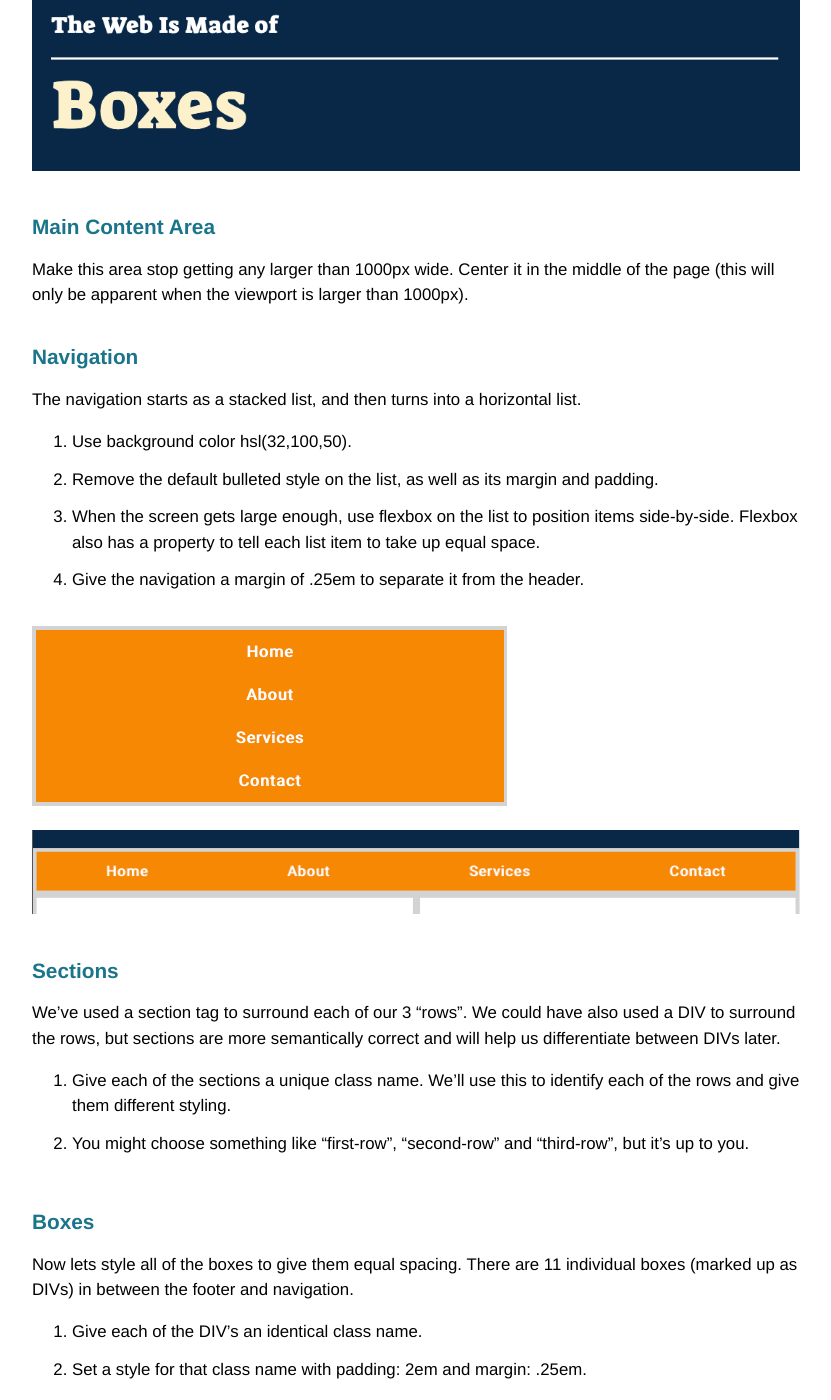
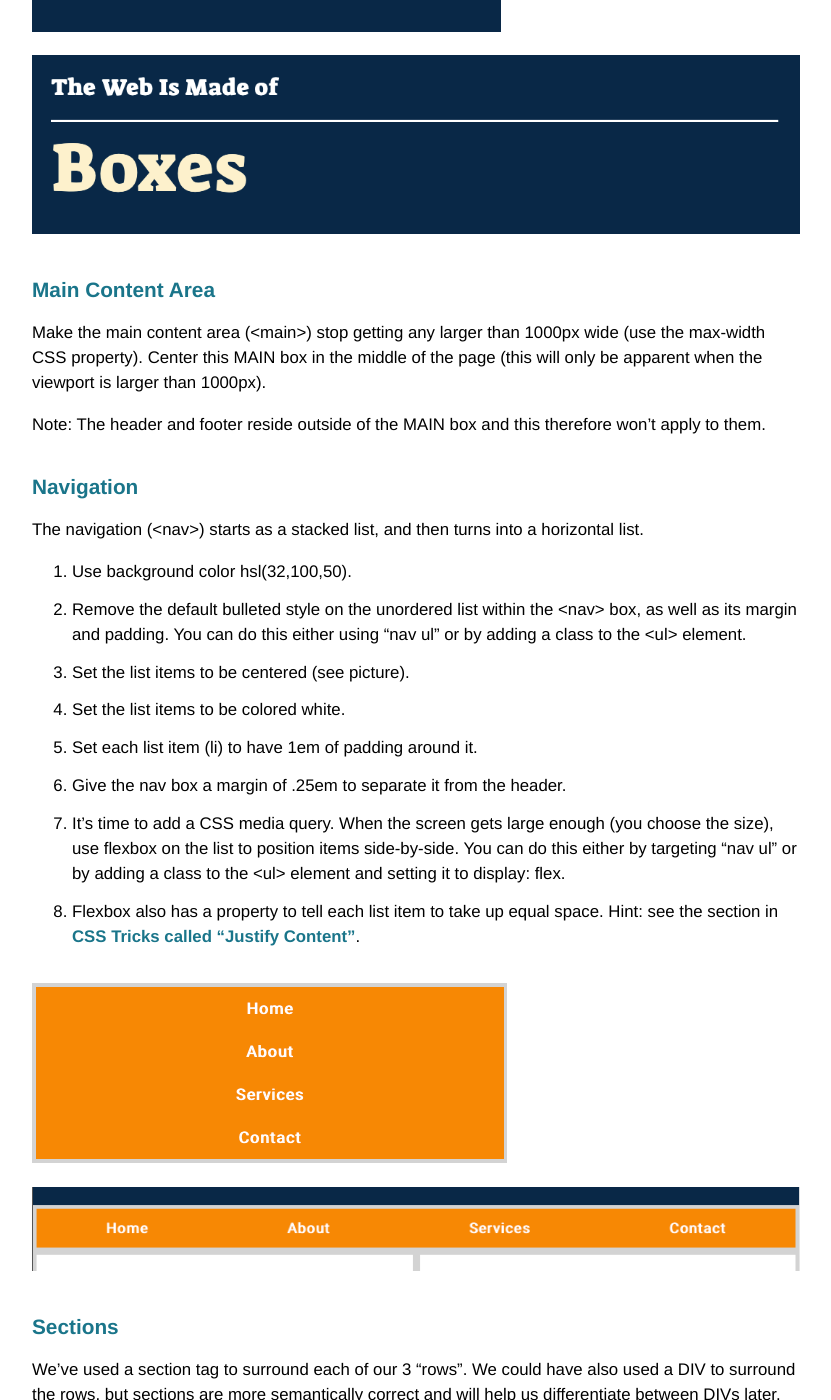
Before and after one commit to KentStateWeb/rwd, a Jekyll site: the page built from _assignments/layout2.md, in a window 1280 px wide and 1400 px high, scrolled down 5128 px. Shown: the whole window, without its empty margins (224-1055 px from the left). Built offline with Jekyll 4.4.1, drawn with Linux system fonts in a browser that asks for light colours; some of the changed text lies outside the part shown.

Commit message:
Added clarfication to boxes and layout assignment

```diff
--- a/_assignments/layout2.md
+++ b/_assignments/layout2.md
@@ -38,11 +38,12 @@
 
 ### Header
 
-Let's start with the header.  Rather than telling you what rules to use, I'm going to provide you with an image of how the header should look.  It's up to you to style it, but it doesn't have to be exact.
+Let's start with the header (<header>).  Rather than telling you what rules to use, I'm going to provide you with an image of how the header should look.  It's up to you to style it, but it doesn't have to be exact.
 
-1.  Use colors hsl(206,100,14) (Blue) and hsl(43,100,90) (Yellow)
+1.  Use colors hsl(206,100,14) (Blue in Blackboard), hsl(43,100,90) (Yellow) and White
 2.  Set the header in font-family: 'Suez One', serif;
-3.  In order to get the word "Boxes" on its own line, you'll need to use the "display" property and target the "span" around the word "boxes".
+3.  In order to get the word "Boxes" on its own line, you'll need to use the "display: block" property and target the "span" around the word "boxes".
+4.  We can create a line above the word "boxes" using border-top.
 
 <img src="../images/header.png" alt="Header Image" />
 
@@ -51,19 +52,26 @@
 
 ### Main Content Area
 
-Make this area stop getting any larger than 1000px wide.  Center it in the middle of the page (this will only be apparent when the viewport is larger than 1000px).
+Make the main content area (<main>) stop getting any larger than 1000px wide (use the max-width CSS property).  Center this MAIN box in the middle of the page (this will only be apparent when the viewport is larger than 1000px).
+
+Note: The header and footer reside outside of the MAIN box and this therefore won't apply to them.
 
 
 ### Navigation
 
-The navigation starts as a stacked list, and then turns into a horizontal list.
+The navigation (<nav>) starts as a stacked list, and then turns into a horizontal list.
 
 1.  Use background color hsl(32,100,50).
-2.  Remove the default bulleted style on the list, as well as its margin and padding.
-3.  When the screen gets large enough, use flexbox on the list to position items side-by-side.  Flexbox also has a property to tell each list item to take up equal space.
-4.  Give the navigation a margin of .25em to separate it from the header.
+2.  Remove the default bulleted style on the unordered list within the <nav> box, as well as its margin and padding.  You can do this either using "nav ul" or by adding a class to the <ul> element.
+3.  Set the list items to be centered (see picture).
+4.  Set the list items to be colored white.
+5.  Set each list item (li) to have 1em of padding around it.
+6.  Give the nav box a margin of .25em to separate it from the header.
+7.  It's time to add a CSS media query.  When the screen gets large enough (you choose the size), use flexbox on the list to position items side-by-side.  You can do this either by targeting "nav ul" or by adding a class to the <ul> element and setting it to display: flex.
+8.  Flexbox also has a property to tell each list item to take up equal space.  Hint: see the section in [CSS Tricks called "Justify Content"](https://css-tricks.com/snippets/css/a-guide-to-flexbox/).
 
-<img src="../images/nav-small.png" alt="Header Large" />
+
+<img src="../images/nav-small.png" alt="Header Small" />
 
 <img src="../images/nav-large.png" alt="Header Large" />
 
@@ -71,23 +79,23 @@
 
 We've used a section tag to surround each of our 3 "rows".  We could have also used a DIV to surround the rows, but sections are more semantically correct and will help us differentiate between DIVs later.
 
-1.  Give each of the sections a unique class name.  We'll use this to identify each of the rows and give them different styling.
-2.  You might choose something like "first-row", "second-row" and "third-row", but it's up to you.
+1.  Give each of the sections a unique class name within the HTML.  We'll use this to identify each of the rows and give them different styling.
+2.  Choose something like "first-row", "second-row" and "third-row" as the class name for each section.
 
 ### Boxes
 
-Now lets style all of the boxes to give them equal spacing.  There are 11 individual boxes (marked up as DIVs) in between the footer and navigation.
+Now lets style all of the divs to give them equal spacing.  There are 9 individual boxes (marked up as DIVs) in between the footer and navigation.
 
-1.  Give each of the DIV's an identical class name.
-2.  Set a style for that class name with padding: 2em and margin: .25em.
+1.  Each of the boxes have already been given identical class name of class="box".
+2.  Set a style for each .box in your CSS of padding: 2em and margin: .25em.
 
 
 ### First Row
 
 Now it's time to style the first row of boxes.  This one is simple.  We'll start out with each box stacked and then, at a breakpoint, change to a 50%/50% layout.
 
-1.  Make each div in the first row have a white background.
-2.  At your favorite breakpoint, change the DIVs to be side-by-side using flexbox.
+1.  Make each individual box in the first row have a white background.  To do this, you'll have to use a class in your CSS like .first-row .box {background-color: white;}.
+2.  At your favorite breakpoint, change the boxes in the first row to become side-by-side using display: flex.  Remember that display:flex goes on the parent box (.first-row) and not on each individual box.  Upon applying flex, the boxes will by default line up side-by-side.
 
 <img src="../images/first-row-small.png" alt="First Row Small" />
 
@@ -98,12 +106,11 @@
 
 The next row is a bit more challenging.  We're going to add background images to each of the boxes, and also style the paragraphs inside to be boxes themselves, perfectly centered inside.
 
-1.  Use this image to declare a background image for both of the boxes in the second row.  https://s3-us-west-2.amazonaws.com/s.cdpn.io/259273/laptop.jpg
-2.  Use the background-cover property to tell the image to always use the available background space.
-3.  Style the paragraphs inside the box to have a background-color (hsla(197,82,38,.9) and closely match the style depicted.
-4.  Use flexbox to position the paragraph in the center, both vertically and horizontally.
-5.  At your favorite breakpoint, use flexbox to position the two boxes side-by-side.  However, instead of making them an even 50%, make the first one 25% and the second one 75%.
-
+1.  Use this image to declare a background image for both of the boxes in the second row and use the background-image property:  https://s3-us-west-2.amazonaws.com/s.cdpn.io/259273/laptop.jpg
+2.  Use the "background-size: cover" property to tell the image to always use the available background space.
+3.  Two of the boxes that are inside the second row already have a class name of "inner-box".  Style the boxes inside the second-row boxes to have a background-color (hsla(197,82,38,.9) and white text.
+4.  At your favorite breakpoint, use flexbox to position the two second-row boxes  side-by-side (be sure to target the .second-row class with the display: flex property).  However, instead of making them an even 50%, make the first box 25% and the second one 75%.  Hint - the only way to do this is to set a width on each of the boxes using the preexisting class names .box-left and .box-right.
+5.  If you've done everything right, you'll notice that the content in the right box is not vertically centered at larger screen sizes.  You can fix this by adding display: flex; and align-items: center; to the ".right-box" styles.  This will perfectly center the content vertically (which until flexbox was quite difficult to achieve).
 
 <img src="../images/second-row-small.png" alt="Second Row Small" />
 
@@ -115,17 +122,17 @@
 The third "row" is deceptive because while there are 6 boxes, we're going to tell the boxes to wrap when they run out of room, thereby creating another row.
 
 1.  Set the background of all boxes in the third row to be hsl(20,100,42) and color white.
-2.  At your favorite breakpoint, set all of the boxes to be side-by-side using flexbox.
-3.  Because the boxes are a bit too tight to have 6 all side-by-side, tell the boxes that it's alright to wrap.
-4.  Tell flexbox you'd like the boxes to be divided into thirds by making each of them width: 32%.
-5.  Things aren't quite lining up.  We can fix that by using "flex-grow: 1" to tell all of the boxes to take up the remaining extra space automatically.
-6.  Finally, at the next breakpoint of your choice, lets tell the items to go back to 6 boxes, side-by-side.
+2.  At your favorite breakpoint, set all of the boxes to be side-by-side using display: flex on the parent element (.third-row).
+3.  Because the boxes are a bit too tight to have 6 all side-by-side, tell the boxes that it's alright to wrap.  Use the instructions on [CSS-Tricks under the Flex Wrap section](https://css-tricks.com/snippets/css/a-guide-to-flexbox/).
+4.  Tell flexbox you'd like the boxes to be divided into thirds by making each of them width: 32%.  To do this, you'll need to target .third-row .box with CSS.
+5.  Things aren't quite lining up.  We can fix that by using "flex-grow: 1" to tell all of the boxes to take up the remaining extra space automatically.  Add this property to your ".third-row .box" class.  More information about flex-grow is [available under the flex-grow section on CSS-Tricks](https://css-tricks.com/snippets/css/a-guide-to-flexbox/).
+6.  Finally, at the next larger breakpoint of your choice, lets tell the items to go back to 6 boxes, side-by-side.  To do that, we'll have to reverse what we did prior using flex-wrap: nowrap on the .third-box class.
 
-<img src="../images/third-row-large.png" alt="Third Row Large" />
+<img src="../images/third-row-small.png" alt="Third Row Small" />
 
 <img src="../images/third-row-medium.png" alt="Third Row Medium" />
 
-<img src="../images/third-row-small.png" alt="Third Row Small" />
+<img src="../images/third-row-large.png" alt="Third Row Large" />
 
 
 ### Footer
```
